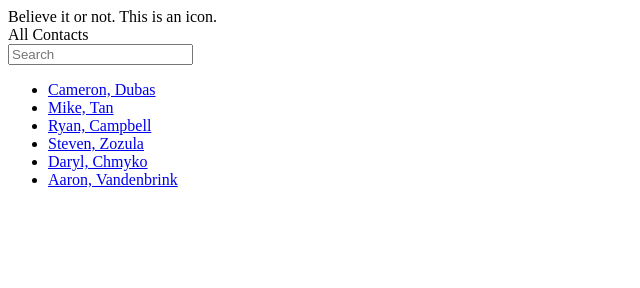
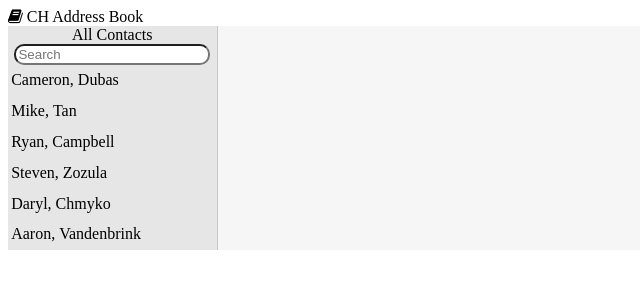
Before and after one commit to HarveyZhang/ch-address-book, a website: page public/index.html in a window 1280 px wide. Shown: the whole page, without its empty margins (0-640 px from the left). Drawn offline with nearby package versions, Linux system fonts and the light colour scheme; some packages are replaced by stand-ins of ours.

Commit message:
add styling

```diff
--- a/public/css/main.css
+++ b/public/css/main.css
@@ -0,0 +1,90 @@
+.flex {
+    display: flex;
+}
+
+.flex-column {
+    flex-direction: column;
+}
+
+.flex-row {
+    flex-direction: row;
+}
+
+nav {
+    width: 250px;
+    overflow: auto;
+    border-right: 1px solid #c8c8c8;
+    display: flex;
+    flex-direction: column;
+    -webkit-box-orient: vertical;
+    background-color: #e6e6e6;
+}
+
+nav ul {
+    -webkit-box-flex: 1;
+    flex-grow: 1;
+    overflow: auto;
+    list-style: none;
+    padding: 0;
+    margin: 0;
+    -webkit-user-select: none;
+    cursor: default;
+}
+
+nav a {
+    padding: .4em .2em;
+    color: #000;
+    display: flex;
+    text-decoration: none;
+}
+
+nav a:hover {
+    background-color: #c8c8c8;
+    border-left-color: #c8c8c8;
+}
+
+.nav-query, .nav-title {
+    display: flex;
+    justify-content: center;
+}
+
+.nav-query input {
+    border-radius: 10px;
+    width: 90%;
+}
+
+.view-container {
+    background-color: #f6f6f6;
+    width: 100%;
+}
+
+.view-container section {
+    max-width: 100%;
+    margin-top: .5em;
+    margin-left: 1em;
+    width: calc(100% - 1em);
+}
+
+.view-container .section-title {
+    margin-top: 1em;
+    padding-left: 1em;
+}
+
+.view-container .field {
+    display: table-row;
+}
+
+.view-container .field > :first-child {
+    display: table-cell;
+    width: 20%;
+}
+
+.view-container .field > :not(:first-child) {
+    display: inline-flex;
+}
+
+#edit-buttons .field {
+    width: 100%;
+    display: flex;
+    justify-content: flex-end;
+}
--- a/public/index.html
+++ b/public/index.html
@@ -12,7 +12,8 @@
 	<title>{{ $root.title | locale }}</title>
 
 	<!-- CSS -->
-
+    <link rel="stylesheet" href="//maxcdn.bootstrapcdn.com/font-awesome/4.5.0/css/font-awesome.min.css">
+    <link rel="stylesheet" href="css/main.css">
 
 	<!-- SCRIPTS -->
     <script src="//code.angularjs.org/1.4.7/angular.js"></script>
@@ -23,11 +24,12 @@
     <script src="js/filters.js"></script>
 </head>
 
-<body ng-controller="mainController">
+<body ng-controller="mainController" class="flex flex-column">
     <header ng-include="headerTemplate || 'partials/header.html'">
     </header>
     <section ng-include="'partials/section.html'"
-        ng-show="!state.loading">
+        ng-show="!state.loading"
+        class="flex flex-row">
     </section>
     <section ng-show="state.loading">
         {{::'Loading' | locale}}...
--- a/public/partials/header.html
+++ b/public/partials/header.html
@@ -1,3 +1,4 @@
 <div>
-    {{::'Believe it or not. This is an icon.' | locale}}
+    <i class="fa fa-book"></i>
+    <span>{{::'CH Address Book' | locale}}</span>
 </div>
--- a/public/partials/section.html
+++ b/public/partials/section.html
@@ -22,7 +22,7 @@
 
 <div class="view-container">
     <form novalidate name="form">
-        <section ng-show="selected">
+        <section ng-show="selected" id="edit-buttons">
             <div class="field">
                 <label>
                     <button type="button"
```
